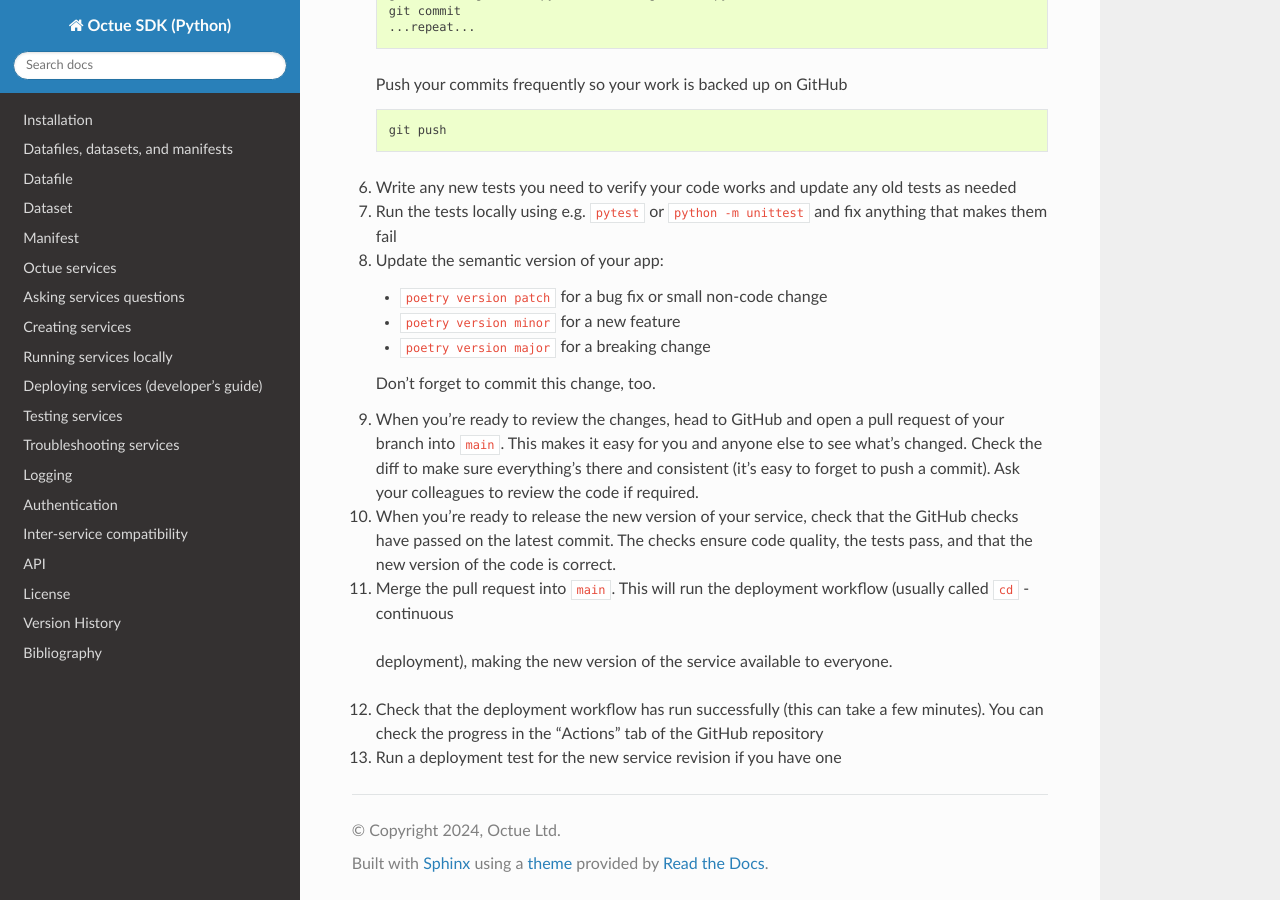
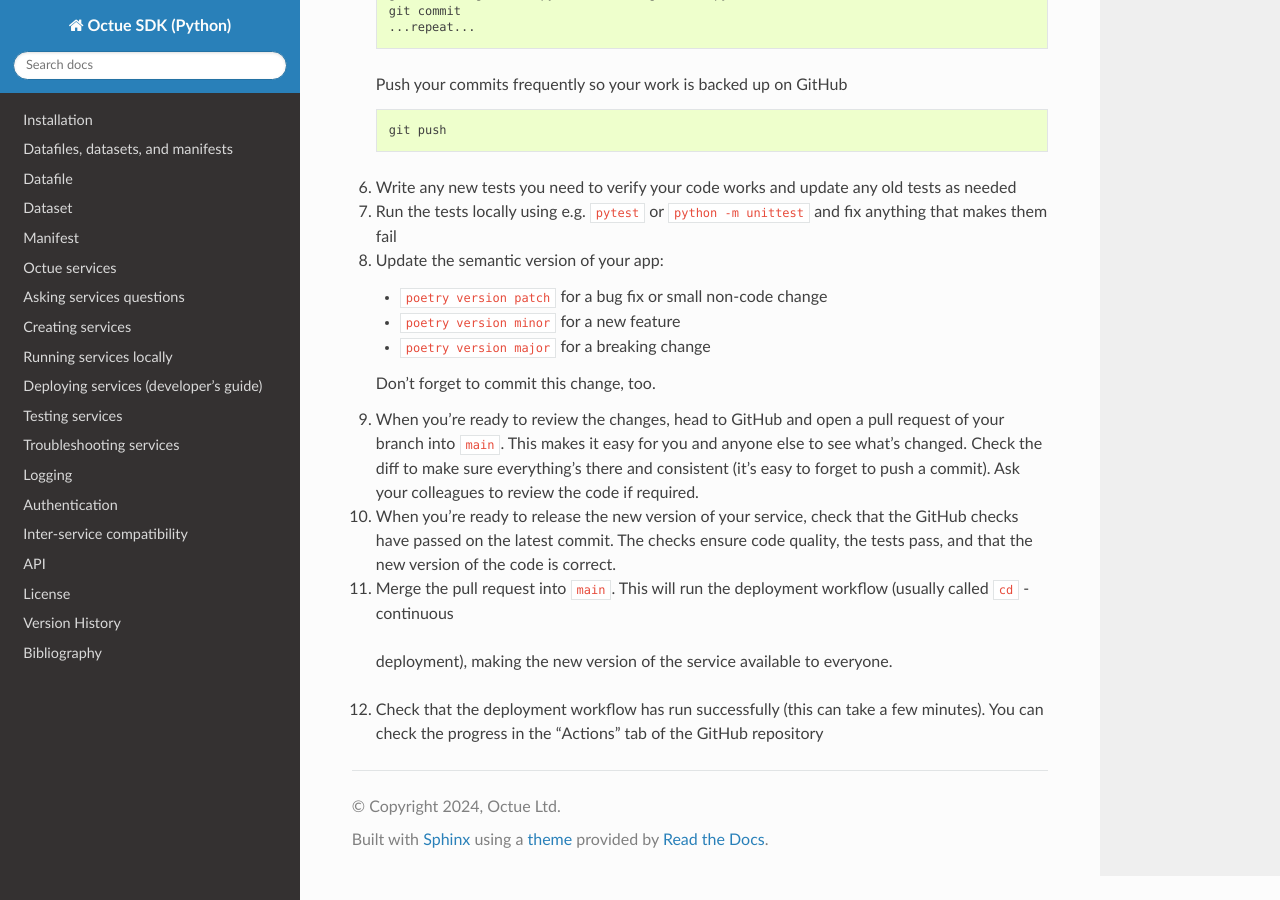
Before and after one commit to octue/octue-sdk-python, a Sphinx documentation site: the page built from docs/source/updating_services.rst, in a window 1280 px wide and 900 px high, scrolled down 1070 px. Built offline with Sphinx 7.4.7 and the Read the Docs theme 3.1.0, drawn with Linux system fonts in a browser that asks for light colours.

Commit message:
DOC: Remove deployment test step in doc

```diff
--- a/docs/source/updating_services.rst
+++ b/docs/source/updating_services.rst
@@ -81,5 +81,3 @@ Instructions
 
 12. Check that the deployment workflow has run successfully (this can take a few minutes). You can check the progress in
     the "Actions" tab of the GitHub repository
-
-13. Run a deployment test for the new service revision if you have one
```
